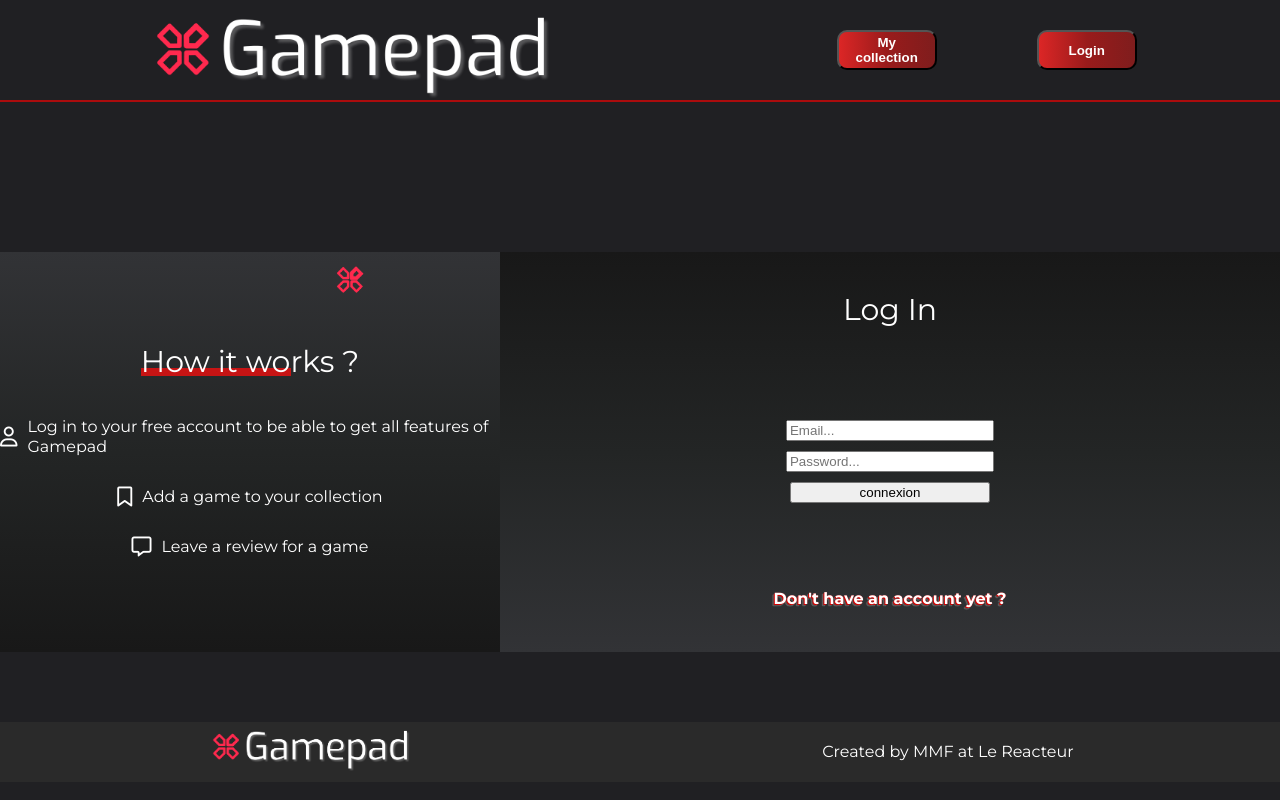
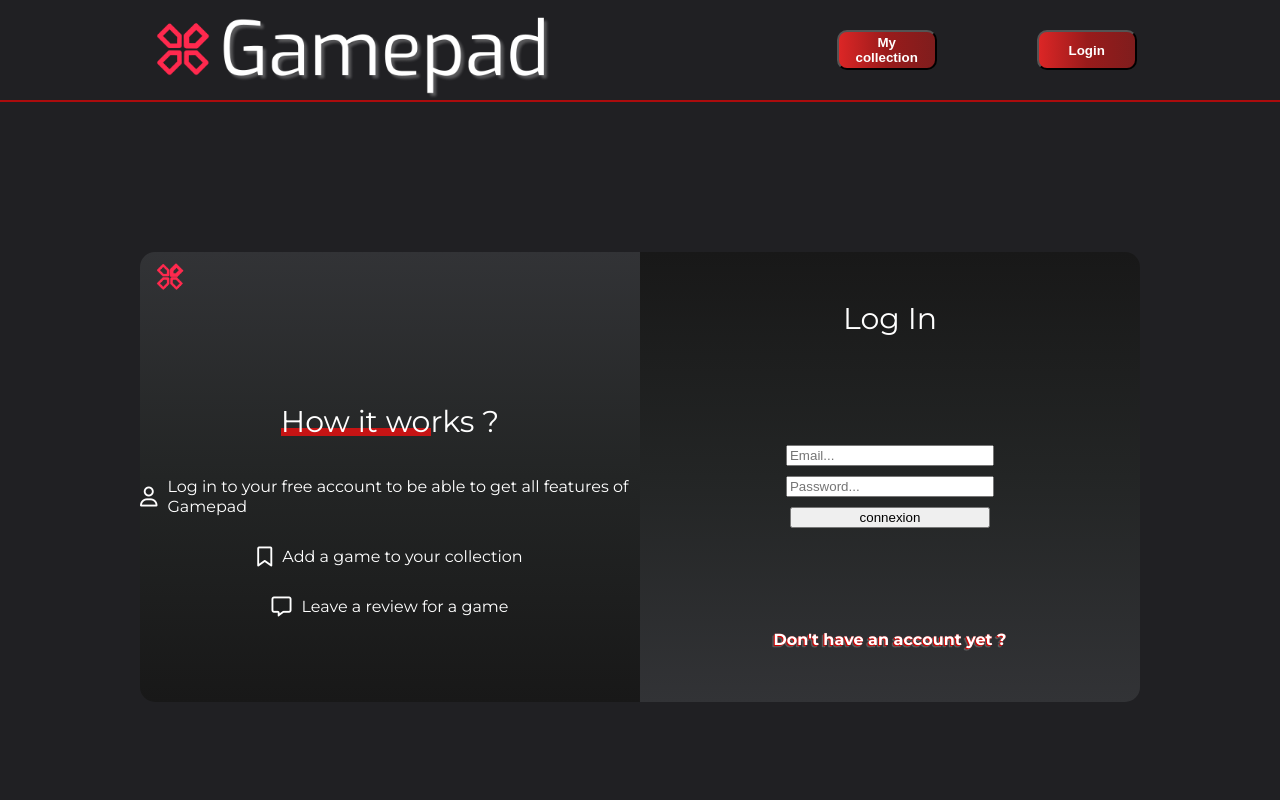
Before and after one commit to MarieMelodyF/GamePad-Front, a React (Vite) app: page /user/login in a window 1280 px wide. Shown: the top 800 px of the page. Built offline with nearby package versions, Linux system fonts and the light colour scheme; the HTML template or start-up script is replaced by a standard one.

Commit message:
condition reviews

```diff
--- a/src/App.css
+++ b/src/App.css
@@ -487,11 +487,16 @@ i {
 /* ------------------- */
 /* ------------------- */
 
+.form {
+  padding-bottom: 300px;
+}
 .form-log {
   display: flex;
   margin-top: 150px;
-  height: 400px;
-  border-radius: 10px;
+  height: 450px;
+  width: 1000px;
+  margin-bottom: 290px;
+  /* border: 1px solid red; */
 }
 
 .login p {
@@ -517,8 +522,8 @@ i {
   align-items: center;
   gap: 30px;
   background: linear-gradient(to top, #181818 0%, #232525 50%, #323336 100%);
-  /* background-color: rgb(153, 119, 51); */
   width: 500px;
+  border-radius: 15px 0px 0px 15px;
 }
 .col-log-right {
   display: flex;
@@ -528,6 +533,7 @@ i {
   flex: 1;
   background: linear-gradient(to bottom, #181818 0%, #232525 50%, #323336 100%);
   /* background-color: rgb(51, 90, 153); */
+  border-radius: 0px 15px 15px 0px;
 }
 .icon {
   width: 100%;
@@ -559,9 +565,9 @@ i {
 }
 .form-logo {
   height: 40px;
-  position: absolute;
-  top: 260px;
-  left: 330px;
+  position: relative;
+  top: -80px;
+  left: -220px;
 }
 
 /* ------------------- */
@@ -592,6 +598,15 @@ form .input2 {
   flex-direction: column;
 }
 
+.signup-button {
+  cursor: pointer;
+  height: 30px;
+  width: 80px;
+  border-radius: 10px;
+  color: white;
+  margin-bottom: 20px;
+  background: linear-gradient(to right, #7f1d1d 0%, #991b1b 50%, #dc2626 100%);
+}
 /* ------------------- */
 /* ------------------- */
 /* ------REVIEWS------ */
@@ -601,16 +616,18 @@ form .input2 {
 .reviewsForm {
   display: flex;
   flex-direction: column;
-  /* border: 1px solid red; */
+  width: 650px;
   padding: 40px;
   background-color: #424448;
   border-radius: 10px;
+  /* border: 1px solid red; */
 }
 .form {
-  margin-top: 100px;
-  height: 290px;
-  width: 650px;
-  /* border: 1px solid red; */
+  display: flex;
+  justify-content: center;
+  align-items: center;
+  margin-top: 10%;
+  height: 100vh - 98px;
 }
 label {
   margin-top: 20px;
@@ -651,12 +668,20 @@ label {
 }
 
 .allreviews {
-  background-color: #313235;
+  background-color: #202023;
   margin-bottom: 50px;
-  border-radius: 10px;
   color: white;
+  /* border: 1px solid red; */
+  display: flex;
+  flex-direction: column;
+  gap: 10px;
 }
 
+.reviews-card {
+  margin-top: 10px;
+  background-color: #444343;
+  border-radius: 10px;
+}
 .titlereviews {
   text-decoration: underline;
   font-size: 18px;
@@ -664,10 +689,20 @@ label {
   color: white;
 }
 .reviews p {
-  /* background-color: purple; */
+  background-color: pur/le;
   font-size: 18px;
   padding: 10px;
   color: #bcbcbd;
+}
+
+.No-reviews p {
+  background-color: #313235;
+  height: 100px;
+  color: #bcbcbd;
+  display: flex;
+  justify-content: center;
+  align-items: center;
+  border-radius: 10px;
 }
 
 .user p {
@@ -693,23 +728,31 @@ label {
 /* ------------------- */
 /* ------------------- */
 
+.favs {
+  border: 1px solid salmon;
+  display: flex;
+  flex-wrap: wrap;
+  height: 100%;
+}
+
 .fav {
-  /* margin-top: 100px; */
   font-size: 20px;
   /* background-color: rgba(206, 154, 131, 0.684); */
   display: flex;
   flex-wrap: wrap;
   justify-content: space-around;
+  /* height: 1500px; */
+  height: calc(100vh - 98px);
+  /* border: 1px solid rgb(0, 255, 38); */
 }
 
 .fav-game {
-  /* display: flex; */
-  padding-top: 100px;
+  padding-top: 50px;
   font-size: 20px;
   margin-top: 20px;
   font-size: 20px;
   text-align: center;
-  /* border: 1px solid rgb(0, 255, 38); */
+  /* border: 1px solid rgb(255, 213, 0); */
 }
 .img-fav {
   height: 250px;
@@ -747,23 +790,23 @@ label {
 /* ------------------- */
 /* ------------------- */
 
-.footer {
-  margin-top: 70px;
+footer {
+  /* border: 1px solid red; */
+  flex: 1;
+  position: relative;
+  bottom: 0;
+}
+.foot {
   display: flex;
   background-color: #2a2a2a;
+  height: 80px;
   justify-content: space-around;
+  align-items: center;
 }
 .logo-footer img {
   display: flex;
   align-items: center;
   height: 50px;
   padding-bottom: 10px;
-}
-
-.byme {
-  display: flex;
-  align-items: center;
-  flex: 1;
-  height: 100%;
   /* border: 1px solid red; */
 }
--- a/src/components/Footer.jsx
+++ b/src/components/Footer.jsx
@@ -3,10 +3,10 @@ import logo from "../images/logo.png";
 import { Link } from "react-router-dom";
 import { useNavigate } from "react-router-dom";
 
-const Footer = ({ token, setToken }) => {
+const Footer = () => {
   return (
     <footer>
-      <div className="footer ">
+      <div className="foot ">
         <div className="logo-footer">
           <img src={logo} alt="logo gamepad" />
         </div>
--- a/src/pages/AllGames.jsx
+++ b/src/pages/AllGames.jsx
@@ -40,7 +40,7 @@ const AllGames = () => {
         );
         count = response.data.count;
 
-        console.log("response.data", response.data);
+        // console.log("response.data", response.data);
         setData(response.data);
         setIsLoading(false);
         setCount(count);
@@ -149,7 +149,7 @@ const AllGames = () => {
           </p>
           <p
             onClick={() => {
-              setOrdering("rating");
+              setOrdering("-rating");
             }}
           >
             Rating
@@ -157,14 +157,14 @@ const AllGames = () => {
         </div>
       </div>
 
+      {/* map sur results pour trouver les infos à recupérer */}
       <main className="container home">
-        {/* map sur results pour trouver les infos à recupérer */}
         {data.results.map(
-          ({ background_image, name, id, metacritic, rating }) => {
+          ({ background_image, name, id, metacritic, rating }, index) => {
             // console.log(background_image);
 
             return (
-              <div key={id}>
+              <div key={index}>
                 <div>
                   <Link to={`/games/${id}`} onClick={scrollToTop}>
                     {background_image === null ? (
--- a/src/pages/Game.jsx
+++ b/src/pages/Game.jsx
@@ -25,6 +25,8 @@ const Games = ({ token }) => {
   const [isViewerOpen, setIsViewerOpen] = useState(false);
   const [screenImg, setscreenImg] = useState([]);
   const { id } = useParams();
+
+  // console.log("responseallreviews", showReviews);
 
   // console.log("showreviews", showReviews);
   useEffect(() => {
@@ -137,8 +139,6 @@ const Games = ({ token }) => {
         );
 
         setShowReviews(response);
-
-        console.log("responseallreviews", showReviews.data);
       } catch (error) {
         console.log("err", error.response);
       }
@@ -180,7 +180,7 @@ const Games = ({ token }) => {
                 <>
                   {title === "exceptional" ? (
                     <>
-                      <div className="rates">
+                      <div className="rates" key={index}>
                         <div>
                           <div className="circle"></div>
                         </div>
@@ -193,7 +193,7 @@ const Games = ({ token }) => {
                       </div>
                     </>
                   ) : title === "recommended" ? (
-                    <div className="rates">
+                    <div className="rates" key={index}>
                       <div>
                         <div className="circle2"></div>
                       </div>
@@ -217,7 +217,7 @@ const Games = ({ token }) => {
                       </div>
                     </div>
                   ) : (
-                    <div className="rates">
+                    <div className="rates" key={index}>
                       <div>
                         <div className="circle4"></div>
                       </div>
@@ -381,21 +381,27 @@ const Games = ({ token }) => {
         </div>
 
         <h1 className="start-reviews">Reviews</h1>
+        {showReviews.data.length === 0 ? (
+          <>
+            <div className="card-no-reviews">
+              <div className="No-reviews">
+                <p>No reviews registers ...</p>
+              </div>
+            </div>
+          </>
+        ) : (
+          <div className="allreviews">
             {showReviews.data.map(
               (
                 { title, reviews, date, author: { username, avatar_user } },
                 index
               ) => {
-            console.log("-->", showReviews.data);
+                console.log("-->", showReviews.data.length);
+                console.log(showReviews.data.length);
                 return (
-              <div className="allreviews" key={index}>
-                {showReviews.data.length === 0 ? (
                   <>
-                    <div>No reviews register</div>
-                  </>
-                ) : (
-                  <>
-                    <div className="titlereviews">
+                    <div className="reviews-card">
+                      <div className="titlereviews" key={index}>
                         <p>{title}</p>
                       </div>
                       <div className="reviews">
@@ -412,11 +418,12 @@ const Games = ({ token }) => {
                         </div>
                         <span>{date.slice(4, 15)}</span>
                       </div>
+                    </div>
                   </>
+                );
+              }
             )}
           </div>
-            );
-          }
         )}
       </main>
     </>
--- a/src/pages/MyCollection.jsx
+++ b/src/pages/MyCollection.jsx
@@ -57,7 +57,7 @@ const MyCollection = ({ token }) => {
           <div className="fav-game" key={id}>
             <h2>{title}</h2>
             <div>
-              <div className="fav">
+              <div>
                 <div className="delete">
                   <button
                     className="delete-button"
--- a/src/pages/Signup.jsx
+++ b/src/pages/Signup.jsx
@@ -13,6 +13,7 @@ const Signup = ({ token, setToken }) => {
   const [password2, setPassword2] = useState("");
   const [imgCloudinary, setImgCloudinary] = useState("");
   const [avatar_user, setAvatar_user] = useState({});
+  console.log(avatar_user);
 
   // const [errorMessage, setErrorMessage] = useState();
 
@@ -161,19 +162,45 @@ const Signup = ({ token, setToken }) => {
           </div>
 
           <div className="right-form">
-            <input
+            {/* <input
               onChange={(event) => {
-                // console.log(event.target.files[0]);
                 setAvatar_user(event.target.files[0]);
               }}
               type="file"
               placeholder="Add a Photo"
+            /> */}
+
+            <label htmlFor="filePicker" className="files-select">
+              + Choose profil picture
+            </label>
+            <input
+              style={{ display: "none" }}
+              id="filePicker"
+              type="file"
+              onChange={(event) => {
+                setAvatar_user(event.target.files[0]);
+              }}
             />
+            <div>
+              {/* {avatar_user === null ? (
+                "picture"
+              ) : (
+                <img
+                  style={{
+                    height: "70px",
+                    borderRadius: "50%",
+                    marginLeft: "20px",
+                  }}
+                  src={URL.createObjectURL(avatar_user)}
+                  alt=""
+                />
+              )} */}
+            </div>
           </div>
 
           <button
             onClick={handleSubmit}
-            className="form-validation"
+            className="signup-button"
             type="submit"
           >
             Sign up
```
Lines whose indentation alone changed are shown as unchanged.
